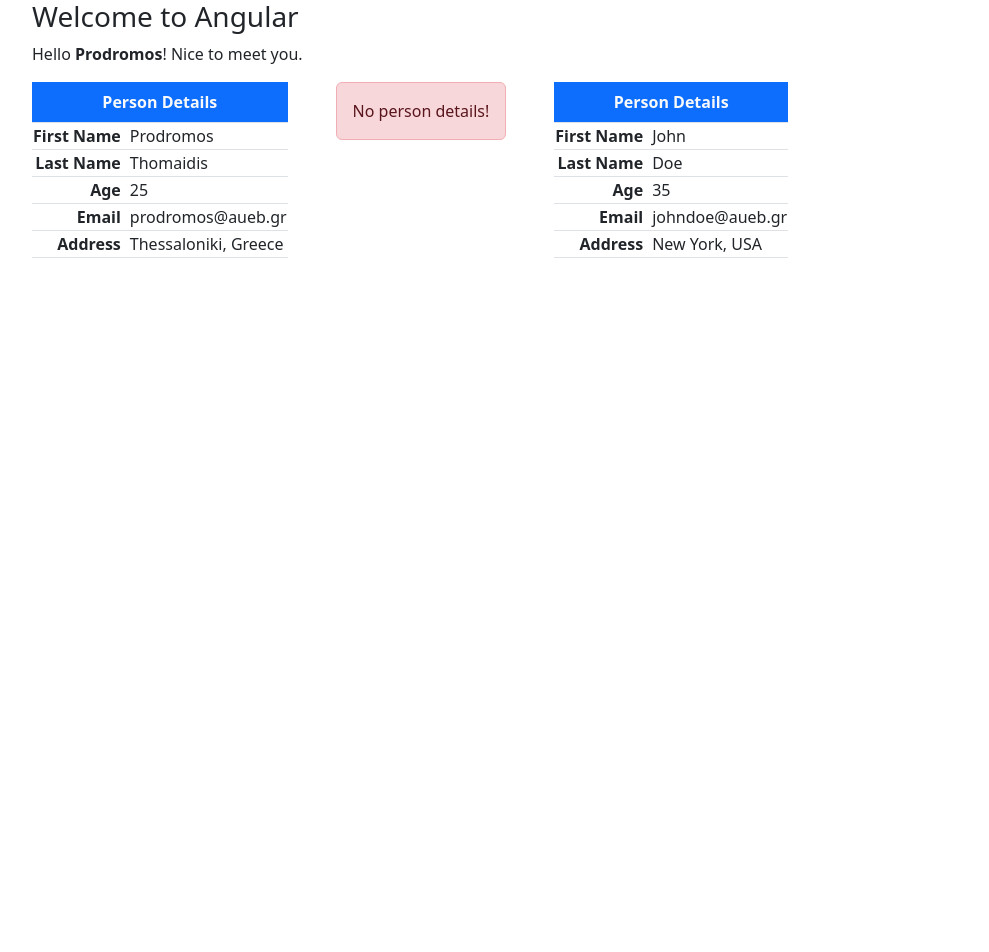
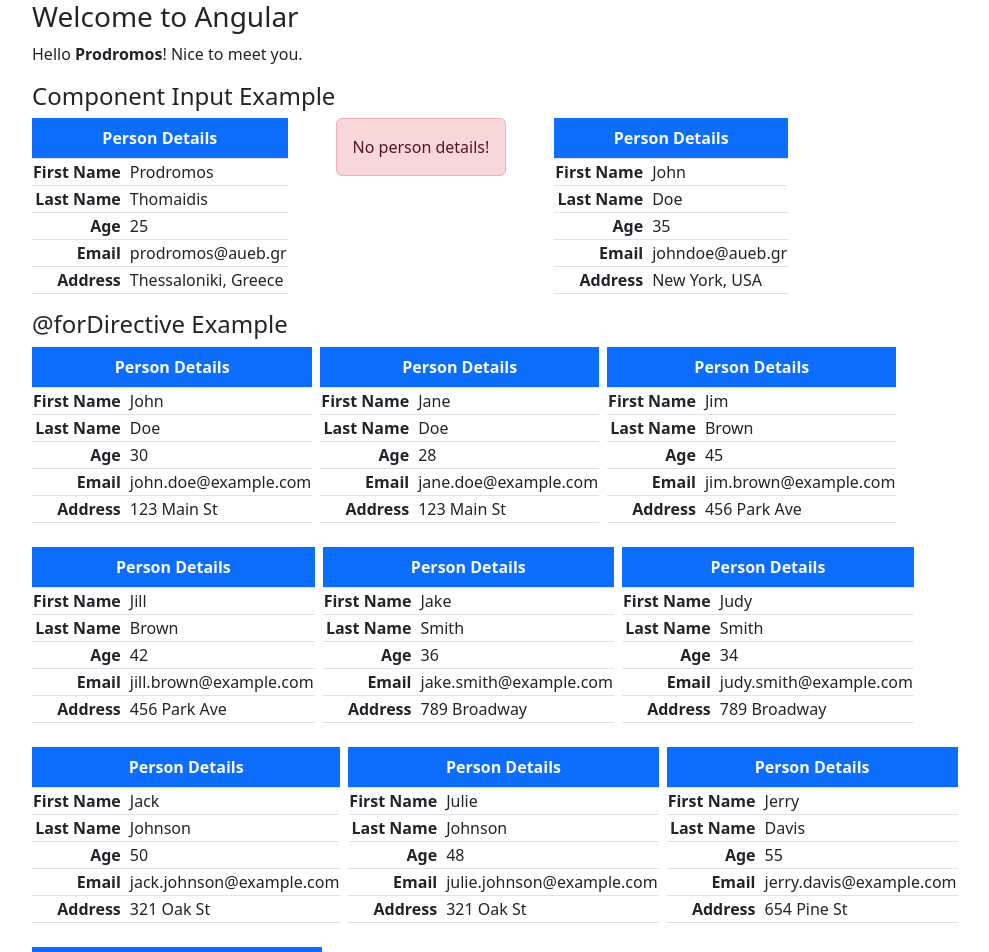
Before and after one commit to Prodromos23/angular-introduction, an Angular app: page / in a window 1280 px wide. Shown: the top 952 px of the page, without its empty margins (50-1039 px from the left). Before the commit the page ends 800 px from the top, so only its background shows below. Built offline with nearby package versions, Linux system fonts and the light colour scheme.

Commit message:
@for template

```diff
--- a/src/app/app.component.html
+++ b/src/app/app.component.html
@@ -1,6 +1,8 @@
 <div class="container">
   <h3>Welcome to Angular</h3>
   <p>Hello <strong>{{ name }}</strong>! Nice to meet you.</p>
+
+  <h4>Component Input Example</h4>
 
   <div class="d-flex gap-5 text-nowrap ">
     <app-person-table [person]="person0"></app-person-table>
@@ -8,4 +10,13 @@
     <app-person-table></app-person-table>
     <app-person-table [person]="person1"></app-person-table>
   </div>
+
+  <h4>{{'@for'}}Directive Example</h4>
+
+  <div class="d-flex flex-wrap text-nowrap gap-2">
+    @for (user of users; track user) {
+      <app-person-table [person]="user"></app-person-table>
+    }
+  </div>
+
 </div>
--- a/src/app/app.component.ts
+++ b/src/app/app.component.ts
@@ -1,5 +1,6 @@
 import { Component } from '@angular/core';
 import { PersonTableComponent } from './components/person-table/person-table.component';
+import { Person } from './shared/interfaces/person';
 
 @Component({
   selector: 'app-root',
@@ -26,5 +27,85 @@
     age: 0x23,
     email: 'johndoe@aueb.gr',
     address:'New York, USA'
-  }
+  };
+
+  users: Person[] = [
+    {
+      givenName: 'John',
+      surName: 'Doe',
+      age: 30,
+      email: 'john.doe@example.com',
+      address: '123 Main St',
+    },
+    {
+      givenName: 'Jane',
+      surName: 'Doe',
+      age: 28,
+      email: 'jane.doe@example.com',
+      address: '123 Main St',
+    },
+    {
+      givenName: 'Jim',
+      surName: 'Brown',
+      age: 45,
+      email: 'jim.brown@example.com',
+      address: '456 Park Ave',
+    },
+    {
+      givenName: 'Jill',
+      surName: 'Brown',
+      age: 42,
+      email: 'jill.brown@example.com',
+      address: '456 Park Ave',
+    },
+    {
+      givenName: 'Jake',
+      surName: 'Smith',
+      age: 36,
+      email: 'jake.smith@example.com',
+      address: '789 Broadway',
+    },
+    {
+      givenName: 'Judy',
+      surName: 'Smith',
+      age: 34,
+      email: 'judy.smith@example.com',
+      address: '789 Broadway',
+    },
+    {
+      givenName: 'Jack',
+      surName: 'Johnson',
+      age: 50,
+      email: 'jack.johnson@example.com',
+      address: '321 Oak St',
+    },
+    {
+      givenName: 'Julie',
+      surName: 'Johnson',
+      age: 48,
+      email: 'julie.johnson@example.com',
+      address: '321 Oak St',
+    },
+    {
+      givenName: 'Jerry',
+      surName: 'Davis',
+      age: 55,
+      email: 'jerry.davis@example.com',
+      address: '654 Pine St',
+    },
+    {
+      givenName: 'June',
+      surName: 'Davis',
+      age: 53,
+      email: 'june.davis@example.com',
+      address: '654 Pine St',
+    },
+  ];
+
+
+
+
+
+
+
 }
--- a/src/app/components/person-table/person-table.component.html
+++ b/src/app/components/person-table/person-table.component.html
@@ -4,7 +4,7 @@
 </div>
 
 } @else {
-  <table class="table table-bordered w-50">
+  <table class="table table-bordered">
     <caption class="caption-top fw-bold bg-primary text-light text-center">
       Person Details
     </caption>
```
Also changed, not shown: 1 other file (tests, documents, lock files or other folders).
